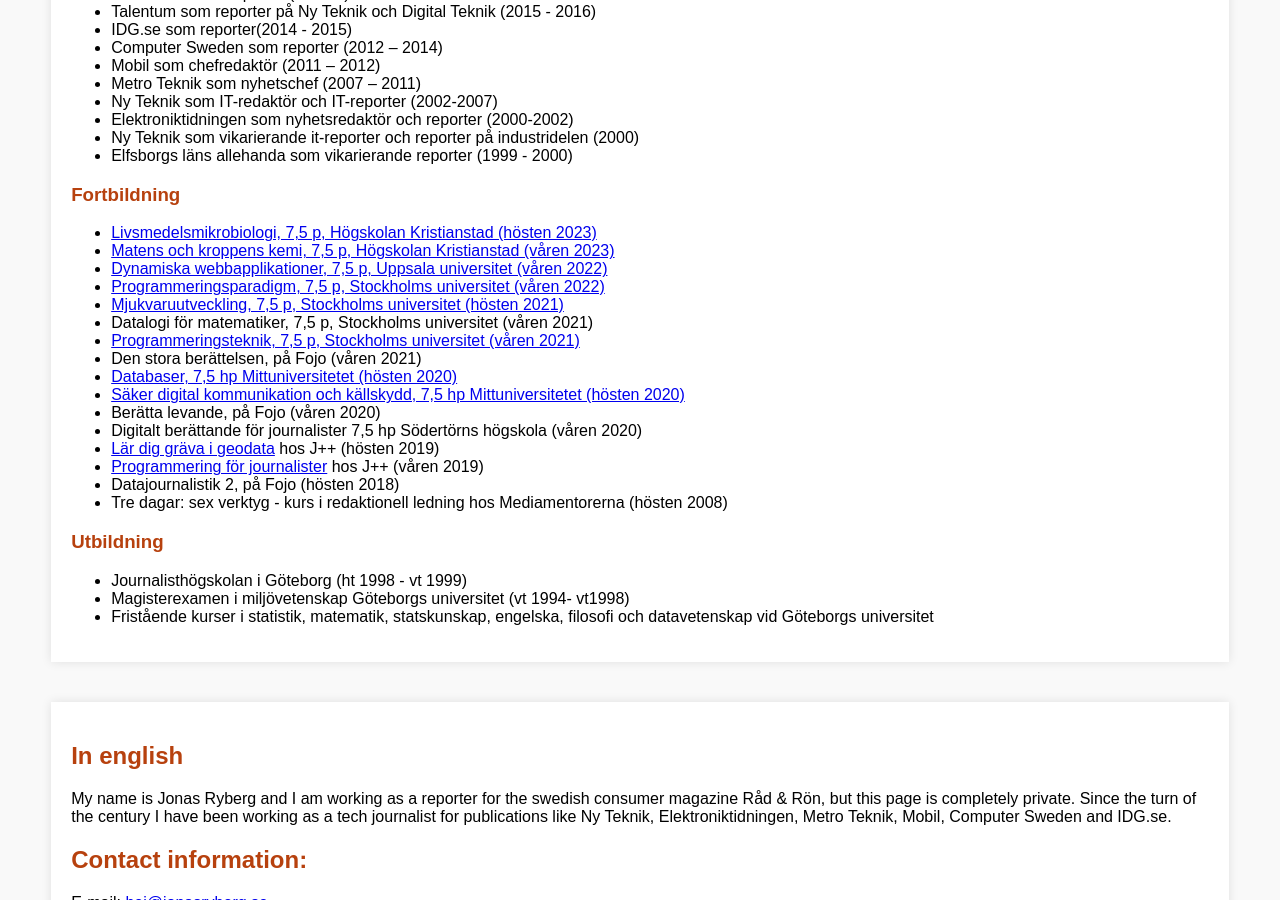
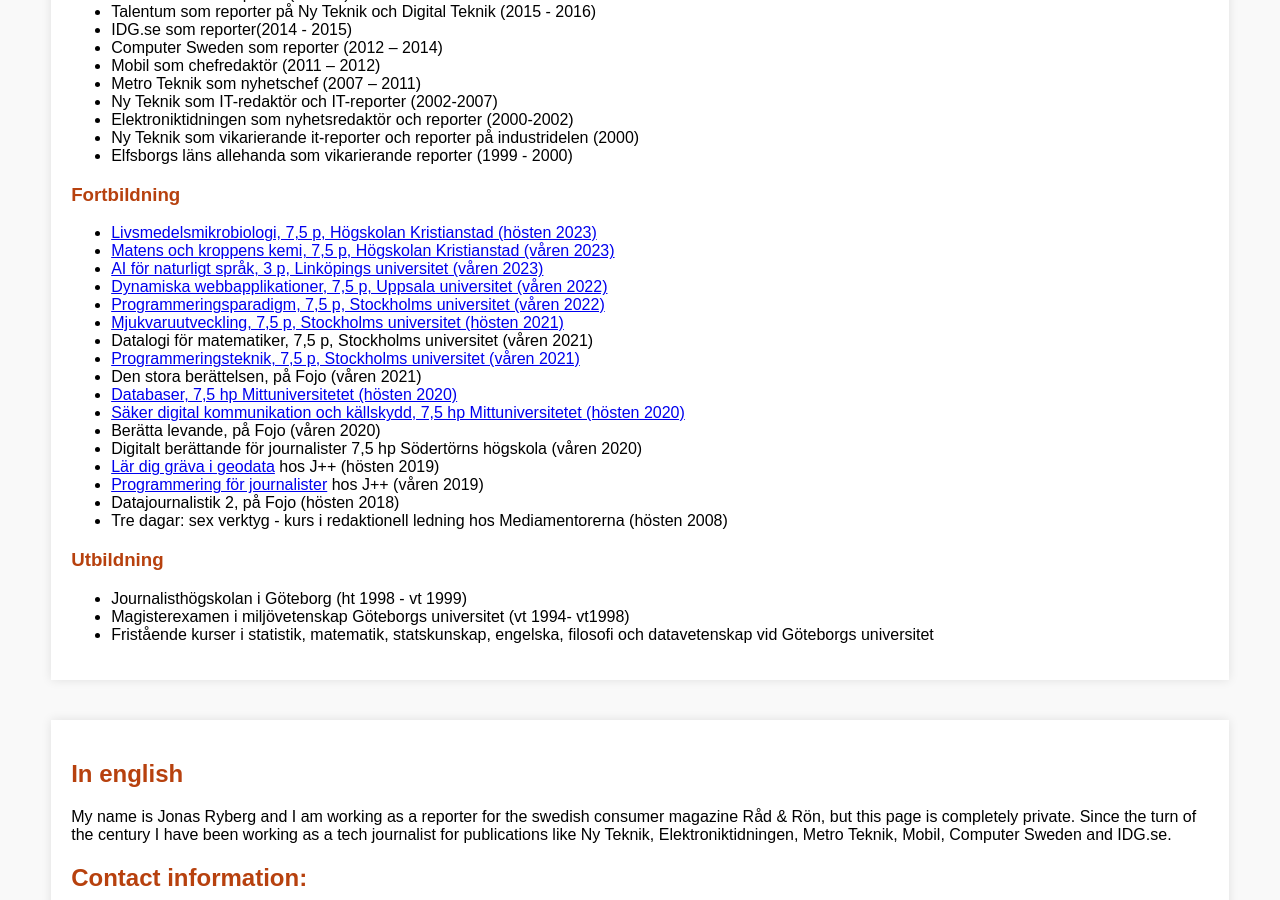
Before and after one commit to jonasryberg/jonasryberg.github.io, a Jekyll site: the page index.html, which Jekyll copies as it is, in a window 1280 px wide and 900 px high, scrolled down 931 px. Built offline with Jekyll 4.4.1, drawn with Linux system fonts in a browser that asks for light colours.

Commit message:
Ny utbildning tillagd

```diff
--- a/index.html
+++ b/index.html
@@ -133,6 +133,7 @@
 <ul>
   <li><a href="https://www.hkr.se/kurs/MB103G">Livsmedelsmikrobiologi, 7,5 p, Högskolan Kristianstad (hösten 2023)</a></li>
   <li><a href="https://www.hkr.se/kurs/KE458F">Matens och kroppens kemi, 7,5 p, Högskolan Kristianstad (våren 2023)</a></li>
+  <li><a href="https://ai-for-naturligt-sprak.ida.liu.se/">AI för naturligt språk, 3 p, Linköpings universitet (våren 2023)</a></li>
   <li><a href="https://www.uu.se/utbildning/kurs?query=2IS220">Dynamiska webbapplikationer, 7,5 p, Uppsala universitet (våren 2022)</a></li>
   <li><a href="https://www.su.se/sok-kurser-och-program/da4003-1.512355">Programmeringsparadigm, 7,5 p, Stockholms universitet (våren 2022)</a></li>
   <li><a href="https://www.su.se/sok-kurser-och-program/da4002-1.482617">Mjukvaruutveckling, 7,5 p, Stockholms universitet (hösten 2021)</a></li>
```
